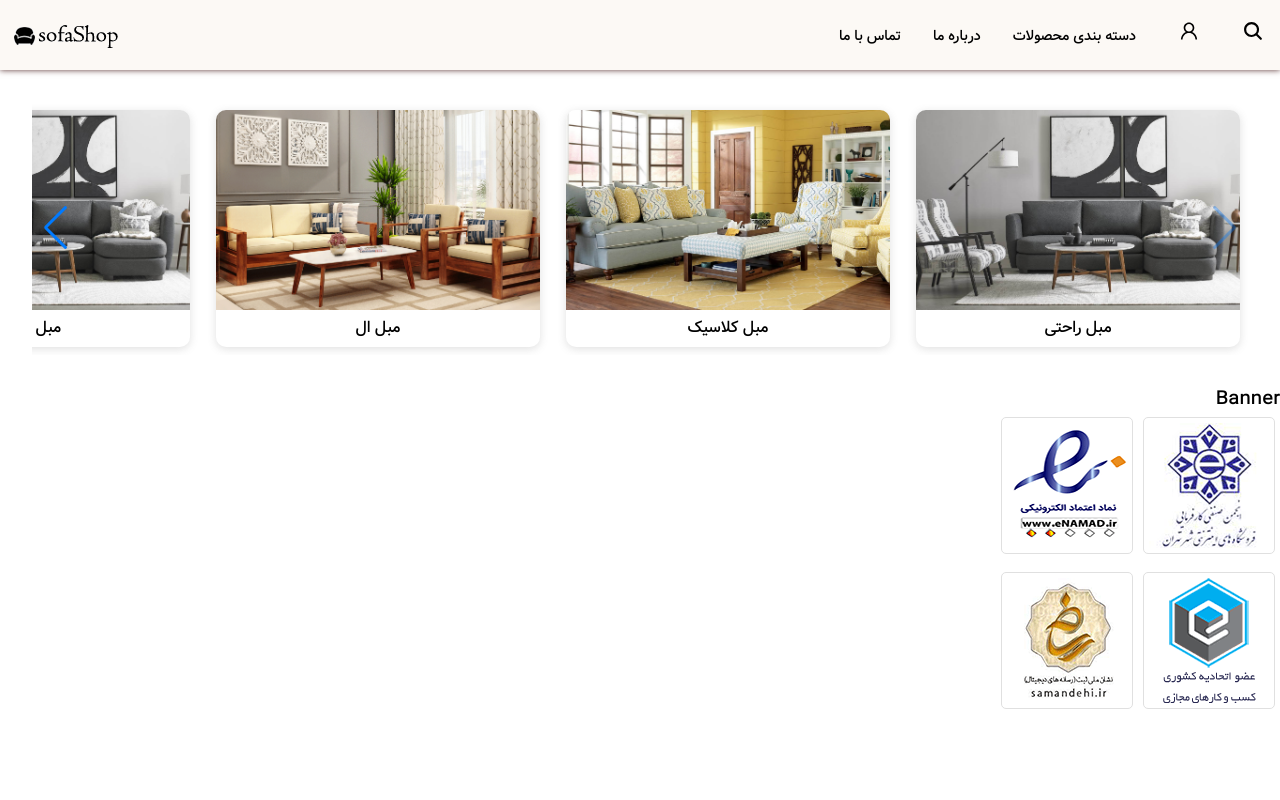
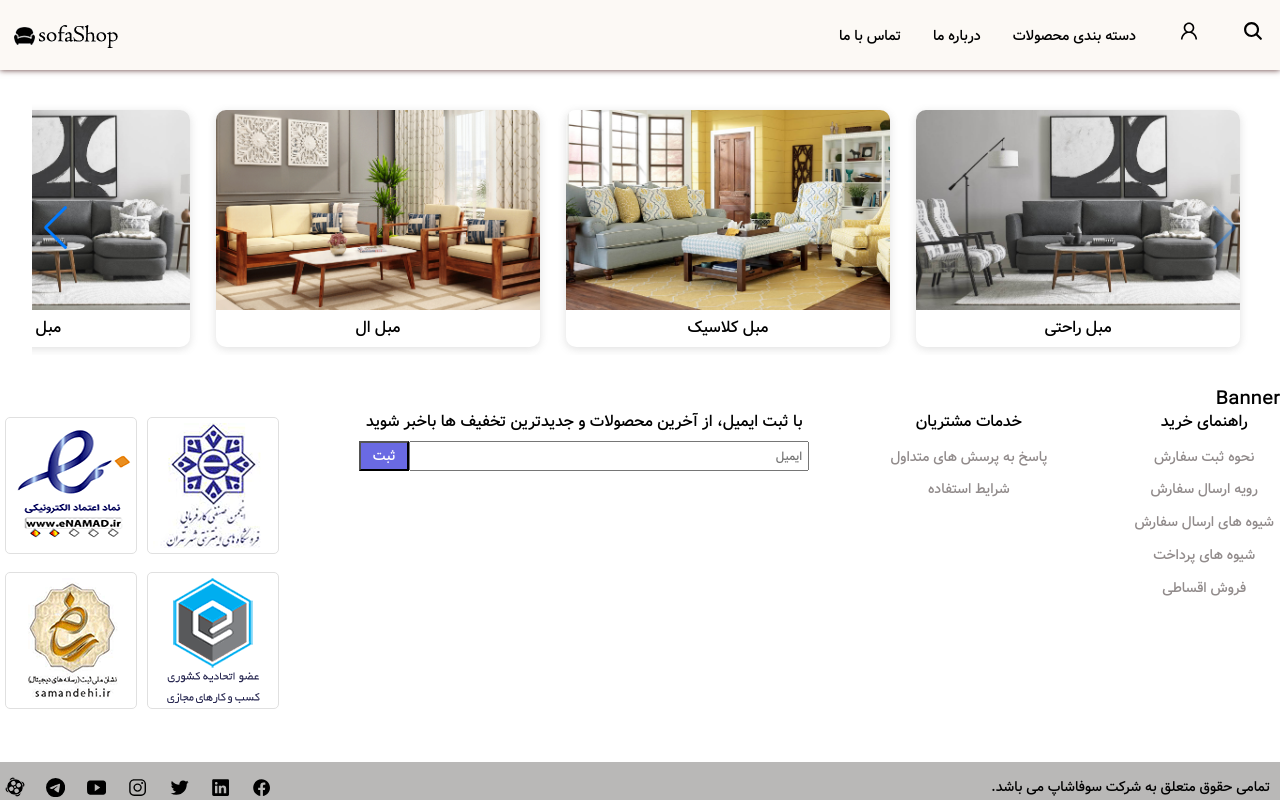
Before and after one commit to khadijeh68/sofaShop, a React (Create React App) app: page / in a window 1280 px wide. Shown: the top 800 px of the page. Built offline with nearby package versions, Linux system fonts and the light colour scheme.

Commit message:
UI:footerSection component added

```diff
--- a/src/components/footerSection/footerSection.module.css
+++ b/src/components/footerSection/footerSection.module.css
@@ -1,6 +1,8 @@
-.main{
+.main {
   width: 100%;
-    height: 500px;
+  height: 350px;
+  display: flex;
+  justify-content: space-between;
 }
 .namads img {
   border: 1px solid rgb(224, 224, 224);
@@ -9,3 +11,35 @@
   border-radius: 5px;
   cursor: pointer;
 }
+
+.main ul {
+  font-size: 1rem;
+}
+
+.main a {
+  font-size: 14px;
+  color: #918b8b;
+}
+
+.shoppingGuide,.account{
+    text-align: center;
+}
+
+.email{
+    width: 400px;
+    height: 30px;
+    font-family: Vazir-Light;
+    font-size: 12px;
+    padding: 5px;
+}
+.email_btn{
+    background-color: rgb(106, 106, 227);
+    color: white;
+    width: 50px;
+    height: 30px;
+    font-family: Vazir-Light;
+    font-size: 14px;
+}
+.email_btn:hover{
+    background-color: rgb(227, 106, 106);
+}
--- a/src/components/footerSection/index.js
+++ b/src/components/footerSection/index.js
@@ -7,6 +7,44 @@ import samandehiLogo from "../../assets/images/namads/samandehiLogo.png";
 const FooterSection = () => {
   return (
     <div className={styles.main}>
+      <div className={styles.shoppingGuide}>
+        <ul>
+          <p>راهنمای خرید</p>
+          <li>
+            <a href="/">نحوه ثبت سفارش</a>
+          </li>
+          <li>
+            <a href="/">رویه ارسال سفارش</a>
+          </li>
+          <li>
+            <a href="/">شیوه های ارسال سفارش</a>
+          </li>
+          <li>
+            <a href="/">شیوه های پرداخت</a>
+          </li>
+          <li>
+            <a href="/">فروش اقساطی</a>
+          </li>
+        </ul>
+      </div>
+
+      <div className={styles.account}>
+        <ul>
+          <p>خدمات مشتریان</p>
+          <li>
+            <a href="/">پاسخ به پرسش های متداول</a>
+          </li>
+          <li>
+            <a href="/">شرایط استفاده</a>
+          </li>
+        </ul>
+      </div>
+
+      <form action="">
+        <p>با ثبت ایمیل، از آخرین محصولات و جدیدترین تخفیف ها باخبر شوید</p>
+        <input className={styles.email} type="text" placeholder="ایمیل"/>
+        <button className={styles.email_btn}>ثبت</button>
+      </form>
       <div className={styles.namads}>
         <div>
           <img src={anjomanLogo} alt="anjoman Logo" />
--- a/src/index.css
+++ b/src/index.css
@@ -1,7 +1,7 @@
 * {
   box-sizing: border-box;
   margin: 0;
- padding: 0;
+  padding: 0;
 }
 
 body {
@@ -9,7 +9,6 @@ body {
   line-height: 1.3;
   font-family: Vazir-Medium;
 }
-
 
 ul {
   list-style-type: none;
```
Lines whose indentation alone changed are shown as unchanged.
